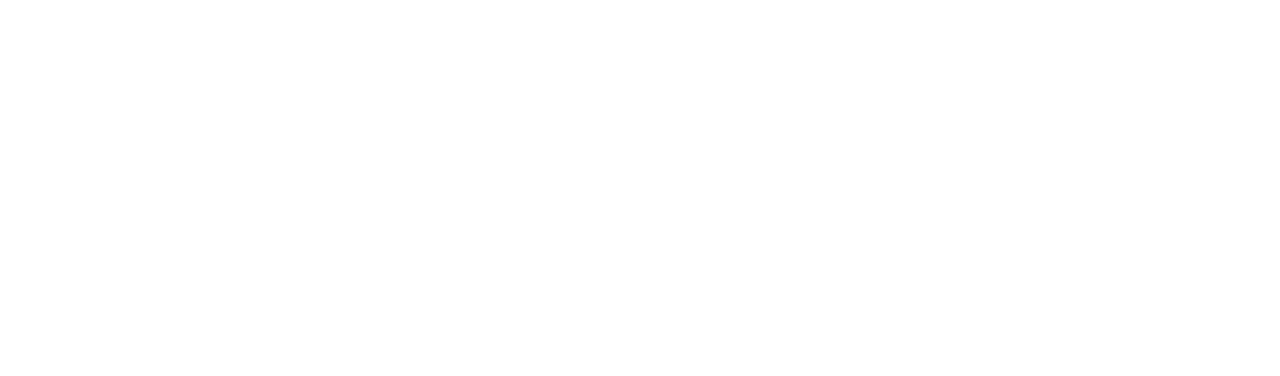
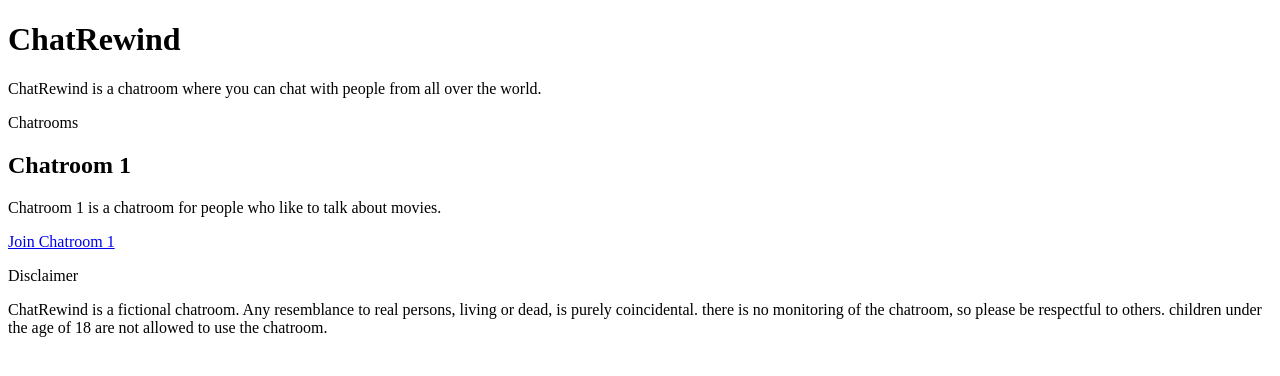
Before and after one commit to KarstenVerherstraeten/Omogle-Vanilla, a plain HTML site: page home.html in a window 1280 px wide. Drawn offline with Linux system fonts and the light colour scheme.

Commit message:
Made a homepage

```diff
--- a/home.html
+++ b/home.html
@@ -1,11 +1,38 @@
 <!DOCTYPE html>
 <html lang="en">
-<head>
-    <meta charset="UTF-8">
-    <meta name="viewport" content="width=device-width, initial-scale=1.0">
-    <title>Omogle</title>
-</head>
-<body>
+	<head>
+		<meta charset="UTF-8" />
+		<meta name="viewport" content="width=device-width, initial-scale=1.0" />
+		<title>ChatRewind</title>
+	</head>
+	<body>
+		<h1>ChatRewind</h1>
+		<p>
+			ChatRewind is a chatroom where you can chat with people from all over the
+			world.
+		</p>
 
-</body>
+		<div>
+			<p>Chatrooms</p>
+
+			<div>
+				<div>
+					<h2>Chatroom 1</h2>
+					<p>
+						Chatroom 1 is a chatroom for people who like to talk about movies.
+					</p>
+					<a href="./chat.html">Join Chatroom 1</a>
+				</div>
+			</div>
+		</div>
+	</body>
+	<footer>
+		<p>Disclaimer</p>
+		<p>
+			ChatRewind is a fictional chatroom. Any resemblance to real persons,
+			living or dead, is purely coincidental. there is no monitoring of the
+			chatroom, so please be respectful to others. children under the age of 18
+			are not allowed to use the chatroom.
+		</p>
+	</footer>
 </html>
```
